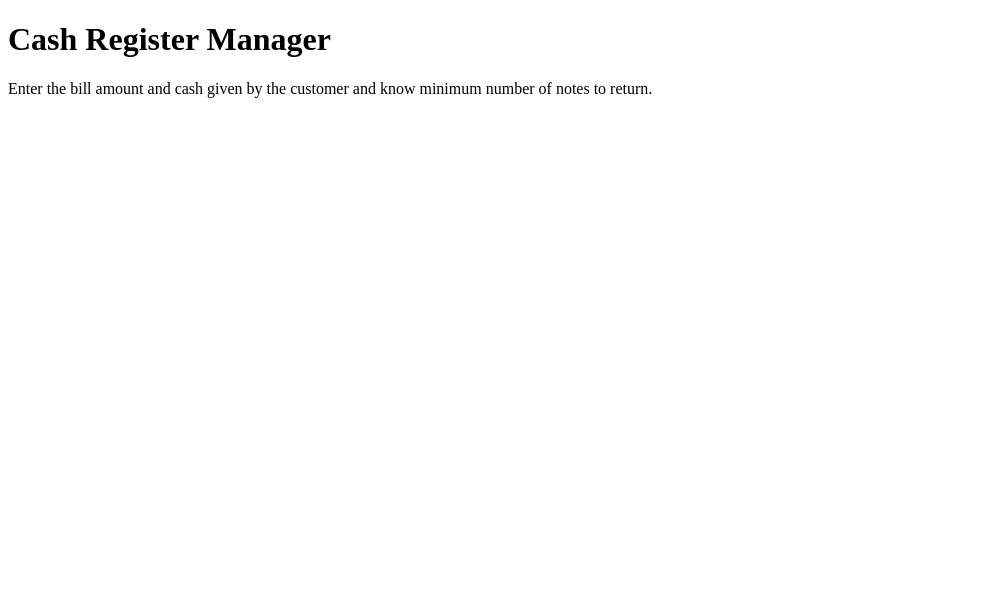
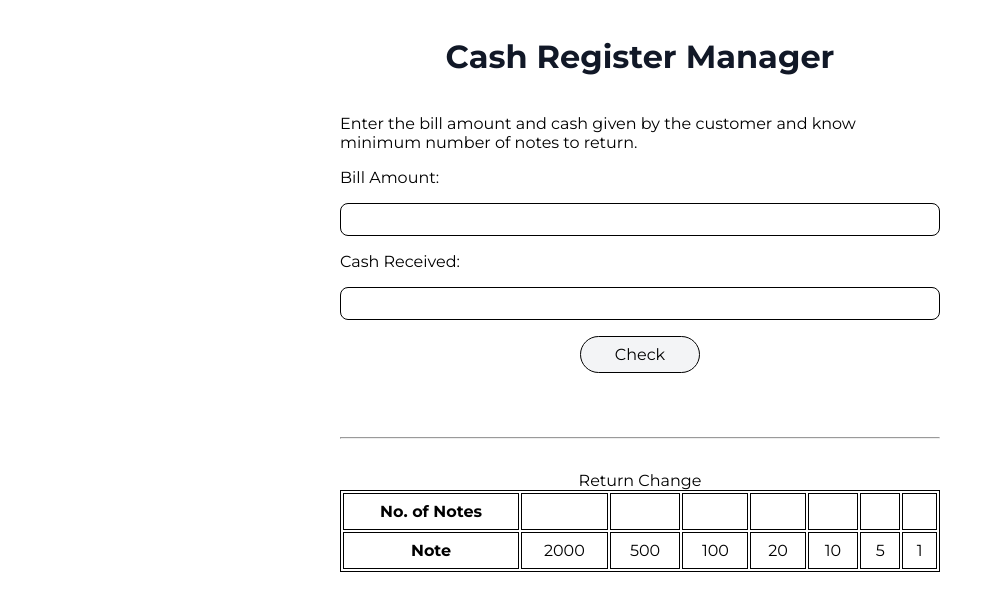
Before and after one commit to sonishreyas/cash-register-app-mark10, a plain HTML site: page index.html in a window 1280 px wide. Shown: the whole page, without its empty margins (0-995 px from the left). Drawn offline with Linux system fonts and the light colour scheme.

Commit message:
cash register app done

```diff
--- a/app.js
+++ b/app.js
@@ -0,0 +1,33 @@
+const billAmount = document.querySelector("#bill-amount");
+const cashGiven = document.querySelector("#cash-given");
+const checkButton = document.querySelector("#check-button");
+const message = document.querySelector("#error-message");
+const noOfNotes = document.querySelectorAll(".no-of-notes");
+
+const availableNotes = [2000, 500, 100, 20, 10, 5, 1];
+
+checkButton.addEventListener("click", function validateBillAndCashAmount()   {
+    message.style.display = "none";
+    if(billAmount.value > 0 )    {
+        if (cashGiven.value >= billAmount.value)    {
+            const amountToBeReturned = cashGiven.value - billAmount.value;
+            calculateChange(amountToBeReturned);
+        } else  {
+            showMessage("The cash provided should atleast be equal to the bill amount");
+        }
+    } else  {
+        showMessage("Invalid Bill Amount");
+    }
+});
+
+function calculateChange(amountToBeReturned)  {
+    for(let i=0; i < availableNotes.length; i++ )   {
+        const numberOfNotes = Math.trunc(amountToBeReturned/availableNotes[i]);
+        amountToBeReturned %= availableNotes[i];
+        noOfNotes[i].innerText = numberOfNotes;
+    }
+}
+function showMessage(innermessage)  {
+    message.style.display = "block";
+    message.innerText = innermessage;
+}
--- a/index.html
+++ b/index.html
@@ -13,7 +13,38 @@
         <p class="description">
             Enter the bill amount and cash given by the customer and know minimum number of notes to return.
         </p>
-        <label for="" class="for"></label>
+        <label for="bill-amount">Bill Amount:</label>
+        <input id="bill-amount" type="number" class="input"/>
+        <!-- <button>Next</button> -->
+        <label for="cash-given">Cash Received:</label>
+        <input id="cash-given" type="number" class="input"/>
+        <div id="check-button"  class="button">Check</div>
+        <p id="error-message"></p>
+        <hr>
+        <table class="change-table">
+            <caption>Return Change</caption>
+            <tr>
+                <th>No. of Notes</th>
+                <td class="no-of-notes"></td>
+                <td class="no-of-notes"></td>
+                <td class="no-of-notes"></td>
+                <td class="no-of-notes"></td>
+                <td class="no-of-notes"></td>
+                <td class="no-of-notes"></td>
+                <td class="no-of-notes"></td>
+            </tr>
+            <tr>
+                <th>Note</th>
+                <td>2000</td>
+                <td>500</td>
+                <td>100</td>
+                <td>20</td>
+                <td>10</td>
+                <td>5</td>
+                <td>1</td>
+            </tr>
+        </table>
     </div>
+    <script src="./app.js"></script>
 </body>
 </html>
--- a/style.css
+++ b/style.css
@@ -0,0 +1,65 @@
+@import url('https://fonts.googleapis.com/css2?family=Montserrat:wght@400;500;700&display=swap');
+:root {
+    --primary-color:black;
+    --off-white: #F3F4F6;
+    --dark-grey: #111827
+}
+
+body {
+    font-family: 'Montserrat', sans-serif;
+    margin: 0px;
+}
+
+hr {
+    margin: 2rem 0rem;
+}
+.container  {
+    display: flex;
+    flex-direction: column;
+    width: 50vw;
+    max-width: 600px;
+    margin:auto;
+}
+
+.heading    {
+    text-align: center;
+    padding-top: 1rem;
+    color: var(--dark-grey);
+}
+
+.input  {
+    box-sizing: border-box;
+    text-decoration: none;
+    padding: 0.5rem 1rem;
+    margin-top: 1rem;
+    margin-bottom: 1rem;
+    color: var(--primary-color);
+    border-radius: 0.5rem;
+    border:1px solid var(--primary-color);
+}
+
+.button {
+    box-sizing: border-box;
+    text-decoration: none;
+    padding: 0.5rem 1rem;
+    margin-top: 1rem;
+    margin-bottom: 1rem;
+    color: var(--primary-color);
+    background-color: var(--off-white);
+    border-radius: 2rem;
+    border:1px solid var(--primary-color);
+    width: 20%;
+    max-width: 600px;
+    margin:auto;
+    text-align: center;
+}
+
+.change-table {
+    border: 1px solid black;
+    width: 100%;
+}
+td, th {
+    border: 1px solid var(--primary-color);
+    padding: 0.5rem;
+    text-align: center;
+}
```
